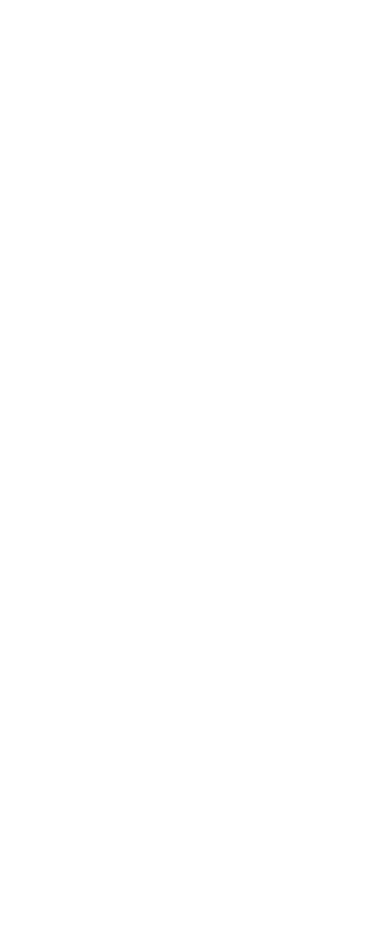
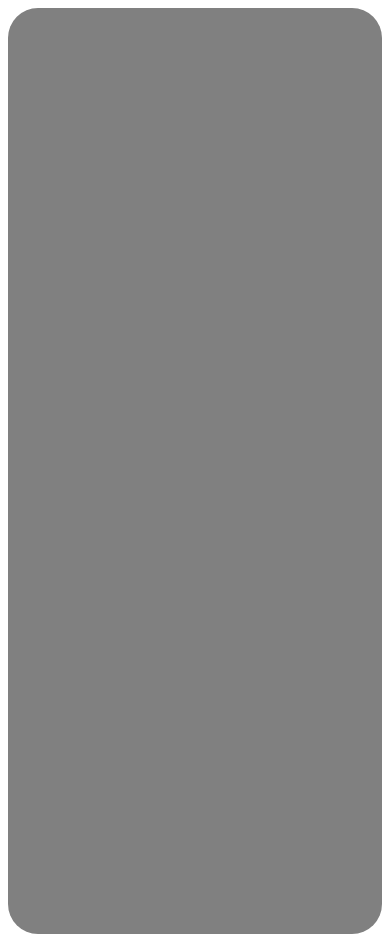
Before and after one commit to ycheng2021/my-recipe-box, a plain HTML site: page index.html in a window 390 px wide. Before the commit the page ends 844 px from the top, so only its background shows below. Drawn offline with Linux system fonts and the light colour scheme.

Commit message:
set up phone container

```diff
--- a/assets/css/style.css
+++ b/assets/css/style.css
@@ -0,0 +1,12 @@
+.container {
+    display: flex;
+    align-items: center;
+    justify-content: center;
+}
+
+.phone {
+    width: 428px;
+    height: 926px;
+    background-color: grey;
+    border-radius: 30px;
+}
--- a/index.html
+++ b/index.html
@@ -9,7 +9,9 @@
   </head>
 
   <body>
-
+    <div class="container">
+      <div class="phone"></div>
+    </div>
     <script src="./assets/js/script.js"></script>
   </body>
 </html>
```
